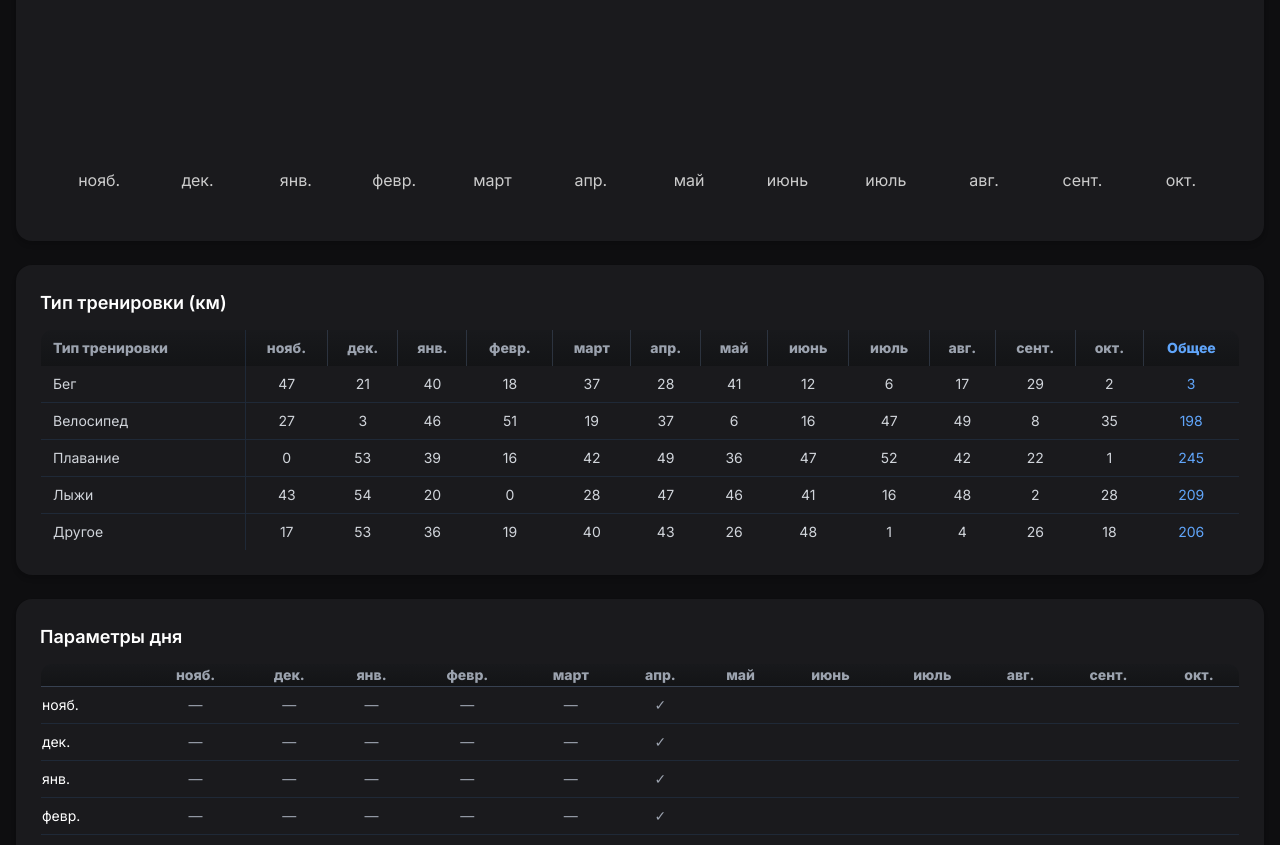
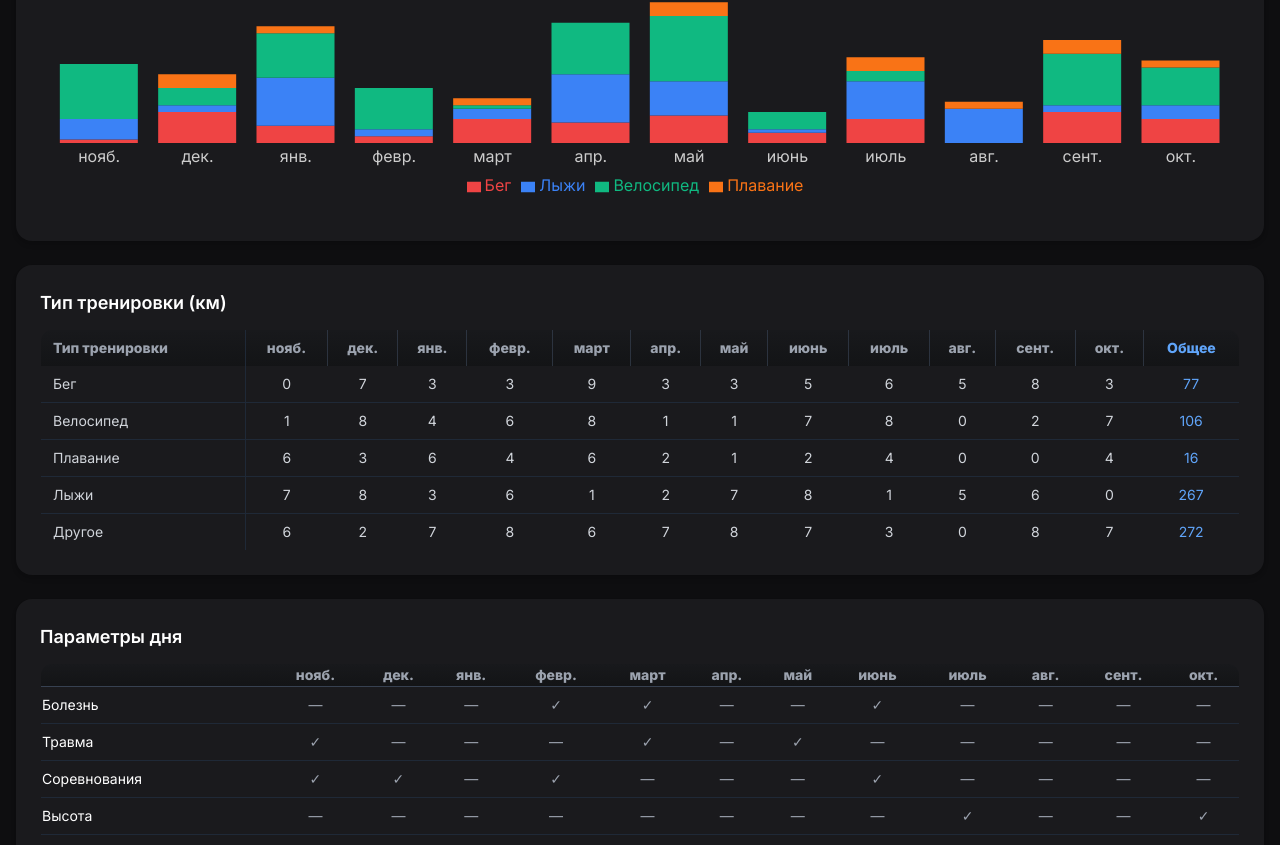
Before and after one commit to mbaliabin/dagbook-test, a React (Vite) app in the folder fasx-frontend/: page /statistics in a window 1280 px wide. Shown: the part 392-1237 px from the top of the page. Built offline with nearby package versions, Linux system fonts and the light colour scheme.

Commit message:
Доработка StatisticsPage.tsx 88

```diff
--- a/fasx-frontend/src/pages/StatisticsPage.tsx
+++ b/fasx-frontend/src/pages/StatisticsPage.tsx
@@ -11,7 +11,7 @@ import { useNavigate, useLocation } from "react-router-dom";
 import dayjs from "dayjs";
 
 export default function StatisticsPage() {
-  const [reportType, setReportType] = useState<"Общее расстояние" | "Длительность" | "Выносливость">("Общее расстояние");
+  const [reportType, setReportType] = useState<"Общее расстояние" | "Длительность">("Общее расстояние");
   const [interval, setInterval] = useState("Год");
   const [name, setName] = useState("Максим");
 
@@ -32,95 +32,74 @@ export default function StatisticsPage() {
 
   const intervals = ["7 дней", "4 недели", "6 месяцев", "Год"];
 
-  // Генерация данных для диаграмм
-  const generateChartData = () => {
+  // Генерация данных для диаграммы и основной таблицы
+  const generateData = () => {
     const today = dayjs();
-    const labels: string[] = [];
-    const data: any[] = [];
+    let labels: string[] = [];
 
-    // Определяем временные метки
     if (interval === "7 дней") {
       for (let i = 6; i >= 0; i--) labels.push(today.subtract(i, "day").format("DD MMM"));
     } else if (interval === "4 недели") {
       for (let i = 3; i >= 0; i--) labels.push(`Нед ${today.subtract(i, "week").startOf("week").format("DD/MM")}`);
     } else if (interval === "6 месяцев") {
       for (let i = 5; i >= 0; i--) labels.push(today.subtract(i, "month").format("MMM"));
-    } else {
+    } else if (interval === "Год") {
       for (let i = 11; i >= 0; i--) labels.push(today.subtract(i, "month").format("MMM"));
     }
 
-    labels.forEach((label) => {
-      if (reportType === "Выносливость") {
-        // Для выносливости — зоны I1-I5
-        data.push({
-          label,
-          I1: Math.floor(Math.random() * 30),
-          I2: Math.floor(Math.random() * 40),
-          I3: Math.floor(Math.random() * 50),
-          I4: Math.floor(Math.random() * 60),
-          I5: Math.floor(Math.random() * 70),
-        });
-      } else {
     const maxValues = reportType === "Общее расстояние"
-          ? { run: 10, ski: 15, bike: 20, swim: 5 }   // км
-          : { run: 60, ski: 90, bike: 120, swim: 30 }; // мин
-        data.push({
+      ? { run: 10, ski: 15, bike: 20, swim: 5 }
+      : { run: 60, ski: 90, bike: 120, swim: 30 };
+
+    const chartData = labels.map((label) => ({
       label,
       run: Math.floor(Math.random() * maxValues.run),
       ski: Math.floor(Math.random() * maxValues.ski),
       bike: Math.floor(Math.random() * maxValues.bike),
       swim: Math.floor(Math.random() * maxValues.swim),
-        });
-      }
-    });
+    }));
 
-    return { data, labels };
+    const tableData = ["Бег", "Велосипед", "Плавание", "Лыжи", "Другое"].map((type) => ({
+      type,
+      values: labels.map(() => Math.floor(Math.random() * (reportType === "Общее расстояние" ? 10 : 60))),
+      total: Math.floor(Math.random() * (reportType === "Общее расстояние" ? 300 : 900)),
+    }));
+
+    return { labels, chartData, tableData };
   };
 
-  const { data: chartData, labels } = generateChartData();
+  const { labels, chartData, tableData } = generateData();
 
-  // Генерация таблицы "Параметры дня"
+  // Генерация данных для "Параметры дня"
   const generateDayParams = () => {
     const params = ["Болезнь", "Травма", "Соревнования", "Высота", "В поездке", "Выходной"];
-    return labels.map((label) => {
-      const isTrainingDay = Math.random() > 0.3;
-      return {
-        row: label,
-        values: params.map((p) => {
-          switch (p) {
-            case "Болезнь":
-            case "Травма":
-              return Math.random() > 0.9 ? "✓" : "—";
-            case "Соревнования":
-              return Math.random() > 0.85 && isTrainingDay ? "✓" : "—";
-            case "Высота":
-              return Math.random() > 0.9 && isTrainingDay ? "✓" : "—";
-            case "В поездке":
-              return Math.random() > 0.9 ? "✓" : "—";
-            case "Выходной":
-              return !isTrainingDay ? "✓" : "—";
-            default:
-              return "—";
-          }
-        }),
+    return params.map((p) => ({
+      row: p,
+      values: labels.map(() => (Math.random() > 0.7 ? "✓" : "—"))
+    }));
   };
-    });
-  };
-
   const dayParams = generateDayParams();
 
   return (
     <div className="min-h-screen bg-[#0e0e10] text-white px-4 py-6">
       <div className="max-w-7xl mx-auto space-y-6">
-        {/* Верхняя плашка */}
+
+        {/* Верхняя плашка — аватар, имя и кнопка Выйти */}
         <div className="flex flex-col md:flex-row md:items-center md:justify-between gap-4">
           <div className="flex items-center space-x-4">
-            <img src="/profile-avatar.jpg" alt="Avatar" className="w-16 h-16 rounded-full object-cover border border-gray-700" />
+            <img
+              src="/profile-avatar.jpg"
+              alt="Avatar"
+              className="w-16 h-16 rounded-full object-cover border border-gray-700"
+            />
             <div>
               <h1 className="text-2xl font-bold text-white">{name}</h1>
             </div>
           </div>
-          <button onClick={handleLogout} className="bg-blue-600 hover:bg-blue-700 text-white text-sm px-3 py-1 rounded flex items-center">
+          <button
+            onClick={handleLogout}
+            className="bg-blue-600 hover:bg-blue-700 text-white text-sm px-3 py-1 rounded flex items-center"
+          >
             <LogOut className="w-4 h-4 mr-1" /> Выйти
           </button>
         </div>
@@ -131,7 +110,11 @@ export default function StatisticsPage() {
             const Icon = item.icon;
             const isActive = location.pathname === item.path;
             return (
-              <button key={item.path} onClick={() => navigate(item.path)} className={`flex flex-col items-center text-sm transition-colors ${isActive ? "text-blue-500" : "text-gray-400 hover:text-white"}`}>
+              <button
+                key={item.path}
+                onClick={() => navigate(item.path)}
+                className={`flex flex-col items-center text-sm transition-colors ${isActive ? "text-blue-500" : "text-gray-400 hover:text-white"}`}
+              >
                 <Icon className="w-6 h-6" />
                 <span>{item.label}</span>
               </button>
@@ -143,16 +126,23 @@ export default function StatisticsPage() {
         <div className="flex flex-col md:flex-row md:items-center md:justify-between gap-4">
           <div className="bg-[#1a1a1d] p-4 rounded-2xl shadow-md flex items-center gap-4">
             <span className="font-semibold">Тип отчёта:</span>
-            <select value={reportType} onChange={(e) => setReportType(e.target.value as any)} className="bg-[#0e0e10] border border-gray-700 rounded-lg p-1 text-white">
+            <select
+              value={reportType}
+              onChange={(e) => setReportType(e.target.value as any)}
+              className="bg-[#0e0e10] border border-gray-700 rounded-lg p-1 text-white"
+            >
               <option>Общее расстояние</option>
               <option>Длительность</option>
-              <option>Выносливость</option>
             </select>
           </div>
 
           <div className="bg-[#1a1a1d] p-4 rounded-2xl shadow-md flex items-center gap-2">
             {intervals.map((intv) => (
-              <button key={intv} onClick={() => setInterval(intv)} className={`px-3 py-1 rounded ${interval === intv ? "bg-blue-600" : "bg-gray-700 hover:bg-gray-600"}`}>
+              <button
+                key={intv}
+                onClick={() => setInterval(intv)}
+                className={`px-3 py-1 rounded ${interval === intv ? "bg-blue-600" : "bg-gray-700 hover:bg-gray-600"}`}
+              >
                 {intv}
               </button>
             ))}
@@ -166,36 +156,22 @@ export default function StatisticsPage() {
               <XAxis dataKey="label" axisLine={false} tickLine={false} stroke="#ccc" />
               <Tooltip contentStyle={{ backgroundColor: "#1a1a1d", border: "1px solid #333", color: "#fff" }} />
               <Legend wrapperStyle={{ color: "#fff" }} />
-              {reportType === "Выносливость" ? (
-                <>
-                  <Bar dataKey="I1" stackId="a" fill="#ef4444" name="I1" />
-                  <Bar dataKey="I2" stackId="a" fill="#f97316" name="I2" />
-                  <Bar dataKey="I3" stackId="a" fill="#facc15" name="I3" />
-                  <Bar dataKey="I4" stackId="a" fill="#10b981" name="I4" />
-                  <Bar dataKey="I5" stackId="a" fill="#3b82f6" name="I5" />
-                </>
-              ) : (
-                <>
               <Bar dataKey="run" stackId="a" fill="#ef4444" name="Бег" />
               <Bar dataKey="ski" stackId="a" fill="#3b82f6" name="Лыжи" />
               <Bar dataKey="bike" stackId="a" fill="#10b981" name="Велосипед" />
               <Bar dataKey="swim" stackId="a" fill="#f97316" name="Плавание" />
-                </>
-              )}
             </BarChart>
           </ResponsiveContainer>
         </div>
 
-        {/* Таблица с данными */}
+        {/* Таблица тренировок */}
         <div className="bg-[#1a1a1d] p-6 rounded-2xl shadow-md mb-10">
-          <h2 className="text-lg font-semibold mb-3">
-            {reportType === "Выносливость" ? "Зоны интенсивности (мин)" : `Тип тренировки (${reportType === "Общее расстояние" ? "км" : "мин"})`}
-          </h2>
+          <h2 className="text-lg font-semibold mb-3">Тип тренировки ({reportType === "Общее расстояние" ? "км" : "мин"})</h2>
           <div className="overflow-x-auto">
             <table className="w-full text-sm text-gray-300 border-collapse border border-gray-800 rounded-xl overflow-hidden">
               <thead className="text-gray-400 bg-gradient-to-b from-[#18191c] to-[#131416]">
                 <tr>
-                  <th className="text-left py-2 px-3 border-r border-gray-800">{reportType === "Выносливость" ? "Месяц" : "Тип тренировки"}</th>
+                  <th className="text-left py-2 px-3 border-r border-gray-800">Тип тренировки</th>
                   {labels.map((m) => (
                     <th key={m} className="py-2 px-2 text-center border-r border-gray-700/70">{m}</th>
                   ))}
@@ -203,36 +179,27 @@ export default function StatisticsPage() {
                 </tr>
               </thead>
               <tbody>
-                {reportType === "Выносливость"
-                  ? ["I1","I2","I3","I4","I5"].map((zone) => (
-                      <tr key={zone} className="border-b border-gray-800">
-                        <td className="py-2 px-3 border-r border-gray-800">{zone}</td>
-                        {chartData.map((d,i) => <td key={i} className="text-center">{d[zone]}</td>)}
-                        <td className="text-center text-blue-400">{chartData.reduce((sum,d)=>sum+d[zone],0)}</td>
+                {tableData.map((row) => (
+                  <tr key={row.type} className="border-b border-gray-800">
+                    <td className="py-2 px-3 border-r border-gray-800">{row.type}</td>
+                    {row.values.map((v,i) => <td key={i} className="text-center">{v}</td>)}
+                    <td className="text-center text-blue-400">{row.total}</td>
                   </tr>
-                    ))
-                  : ["Бег","Велосипед","Плавание","Лыжи","Другое"].map((type) => (
-                      <tr key={type} className="border-b border-gray-800">
-                        <td className="py-2 px-3 border-r border-gray-800">{type}</td>
-                        {chartData.map((d,i) => <td key={i} className="text-center">{Math.floor(Math.random()*60)}</td>)}
-                        <td className="text-center text-blue-400">{Math.floor(Math.random()*300)}</td>
-                      </tr>
-                    ))
-                }
+                ))}
               </tbody>
             </table>
           </div>
         </div>
 
         {/* Параметры дня */}
-        <div className="bg-[#1a1a1d] p-6 rounded-2xl shadow-md">
+        <div className="bg-[#1a1a1d] p-6 rounded-2xl shadow-md mb-10">
           <h2 className="text-lg font-semibold mb-3">Параметры дня</h2>
           <div className="overflow-x-auto">
             <table className="w-full text-sm border-collapse border border-gray-800 rounded-xl overflow-hidden">
               <thead className="text-gray-400 border-b border-gray-700 bg-gradient-to-b from-[#18191c] to-[#131416]">
                 <tr>
                   <th className="text-left py-2"></th>
-                  {labels.map((m) => (<th key={m}>{m}</th>))}
+                  {labels.map((m,i) => <th key={i}>{m}</th>)}
                 </tr>
               </thead>
               <tbody>
```
Lines whose indentation alone changed are shown as unchanged.
